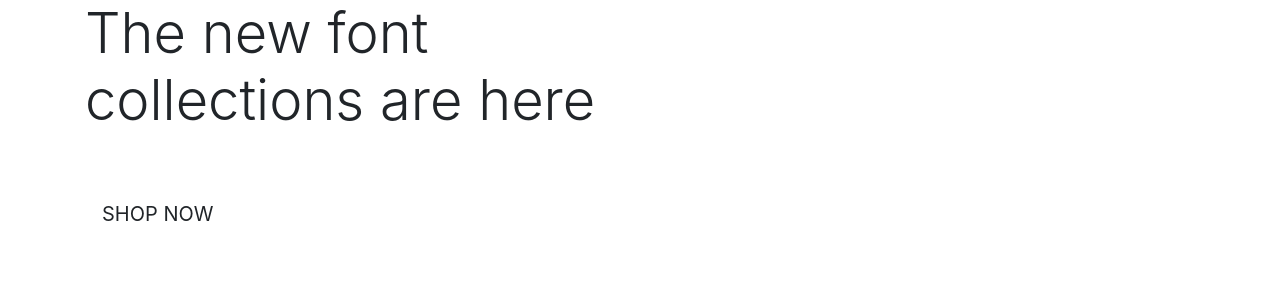
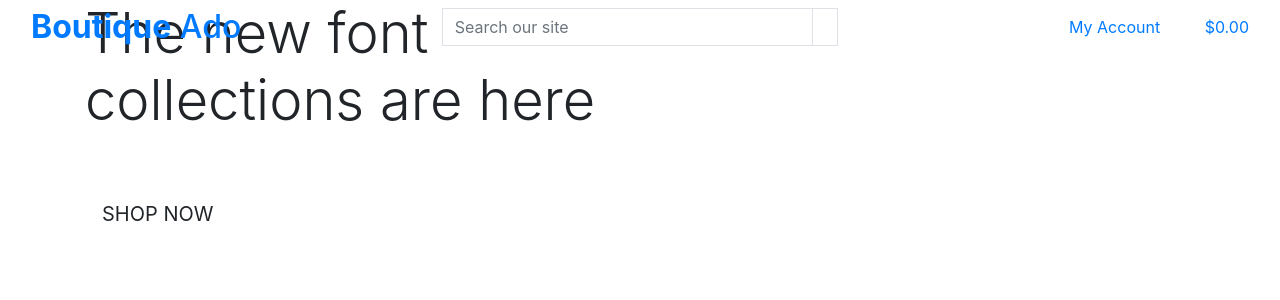
Before and after one commit to MTSSamsioe/boutique_ado_v1, a Django app: page / in a window 1280 px wide. Shown: the top 300 px of the page. Run offline with Django 3.2, Linux system fonts and the light colour scheme.

Commit message:
Add page header

```diff
--- a/templates/base.html
+++ b/templates/base.html
@@ -32,6 +32,66 @@
   </head>
   <body>
     <header class="container-fluid fixed-top">
+      <div class="row">
+          <div class="col-12 col-lg-4 my-auto py-1 py-lg-0 text-center text-lg-left">
+              <a href="{% url 'home' %}" class="nav-link main-logo-link">
+                  <h2 class="logo-font text-black my-0"><strong>Boutique</strong> Ado</h2>
+              </a>
+          </div>
+          <div class="col-12 col-lg-4 my-auto py-1 py-lg-0">
+              <form method="GET" action="">
+                  <div class="input-group w-100">
+                      <input class="form-control border border-black rounded-0" type="text" name="q" placeholder="Search our site">
+                      <div class="input-group-append">
+                          <button class="form-control btn btn-black border border-black rounded-0" type="submit">
+                              <span class="icon">
+                                  <i class="fas fa-search"></i>
+                              </span>
+                          </button>
+                      </div>
+                  </div>
+              </form>
+          </div>
+          <div class="col-12 col-lg-4 my-auto py-1 py-lg-0">
+              <ul class="list-inline list-unstyled text-center text-lg-right my-0">
+                  <li class="list-inline-item dropdown">
+                      <a class="text-black nav-link" href="#" id="user-options" data-toggle="dropdown" aria-haspopup="true" aria-expanded="false">
+                          <div class="text-center">
+                              <div><i class="fas fa-user fa-lg"></i></div>
+                              <p class="my-0">My Account</p>
+                          </div>
+                      </a>
+                      <div class="dropdown-menu border-0" aria-labelledby="user-options">
+                          {% if request.user.is_authenticated %}
+                              {% if request.user.is_superuser %}
+                                  <a href="" class="dropdown-item">Product Management</a>
+                              {% endif %}
+                              <a href="" class="dropdown-item">My Profile</a>
+                              <a href="{% url 'account_logout' %}" class="dropdown-item">Logout</a>
+                          {% else %}
+                              <a href="{% url 'account_signup' %}" class="dropdown-item">Register</a>
+                              <a href="{% url 'account_login' %}" class="dropdown-item">Login</a>
+                          {% endif %}
+                      </div>
+                  </li>
+                  <li class="list-inline-item">
+                      <a class="{% if grand_total %}text-info font-weight-bold{% else %}text-black{% endif %} nav-link" href="">
+                          <div class="text-center">
+                              <div><i class="fas fa-shopping-bag fa-lg"></i></div>
+                              <p class="my-0">
+                                  {% if grand_total %}
+                                      ${{ grand_total|floatformat:2 }}
+                                  {% else %}
+                                      $0.00
+                                  {% endif %}
+                              </p>
+                          </div>
+                      </a>
+                  </li>
+              </ul>
+          </div>
+      </div>
+  </header>
 
   {% if messages %}
       <div class="message-container"></div>
@@ -46,17 +106,6 @@
   {% block postloadjs %}
   {% endblock %}
 
-    </header>
 
-    <!-- Optional JavaScript; choose one of the two! -->
-
-    <!-- Option 1: jQuery and Bootstrap Bundle (includes Popper) -->
-
-    <!-- Option 2: Separate Popper and Bootstrap JS -->
-    <!--
-    <script src="https://cdn.jsdelivr.net/npm/jquery@3.5.1/dist/jquery.slim.min.js" integrity="sha384-DfXdz2htPH0lsSSs5nCTpuj/zy4C+OGpamoFVy38MVBnE+IbbVYUew+OrCXaRkfj" crossorigin="anonymous"></script>
-    <script src="https://cdn.jsdelivr.net/npm/popper.js@1.16.1/dist/umd/popper.min.js" integrity="sha384-9/reFTGAW83EW2RDu2S0VKaIzap3H66lZH81PoYlFhbGU+6BZp6G7niu735Sk7lN" crossorigin="anonymous"></script>
-    <script src="https://cdn.jsdelivr.net/npm/bootstrap@4.6.2/dist/js/bootstrap.min.js" integrity="sha384-+sLIOodYLS7CIrQpBjl+C7nPvqq+FbNUBDunl/OZv93DB7Ln/533i8e/mZXLi/P+" crossorigin="anonymous"></script>
-    -->
 </body>
 </html>
```
Lines whose indentation alone changed are shown as unchanged.
